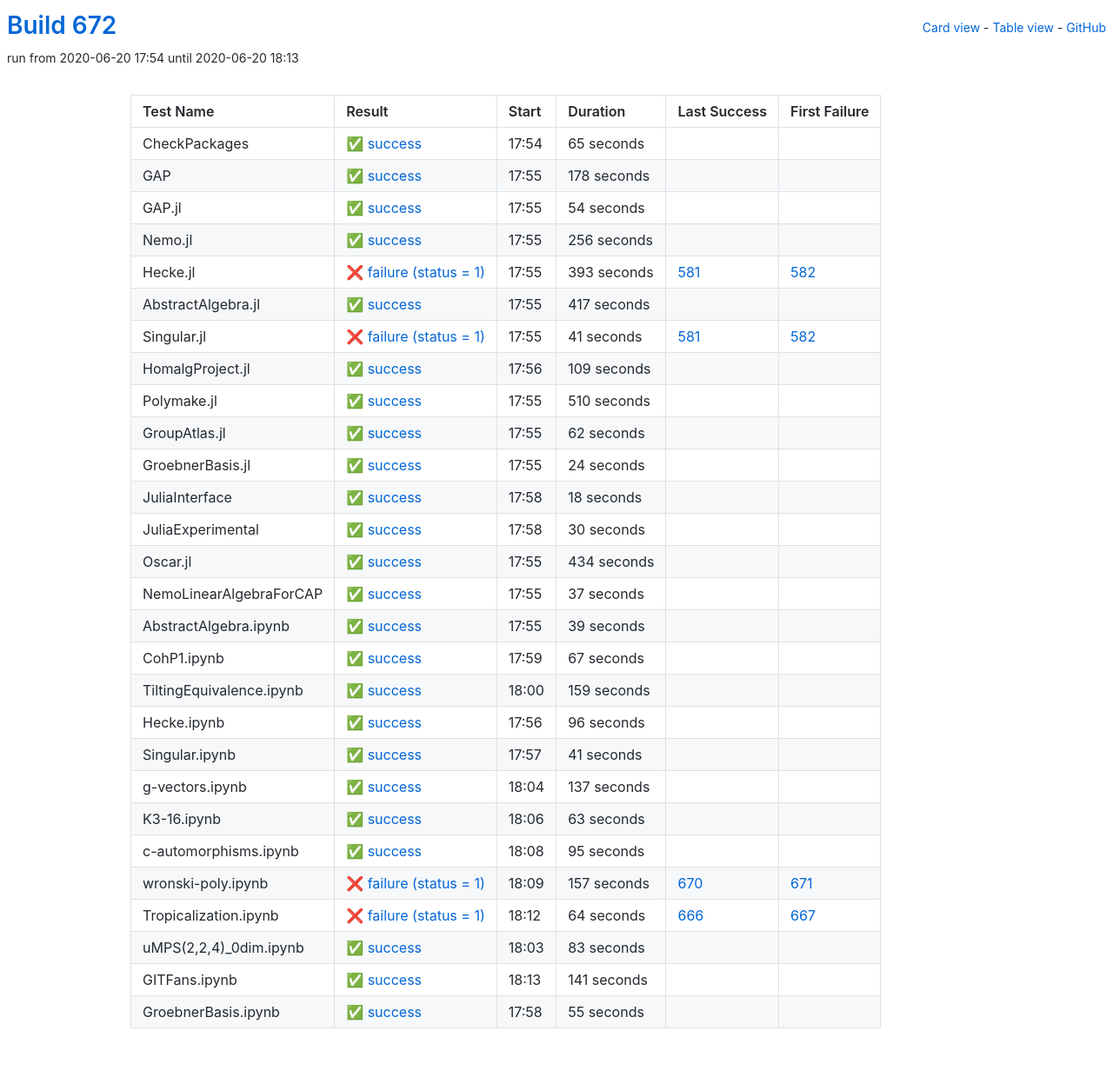
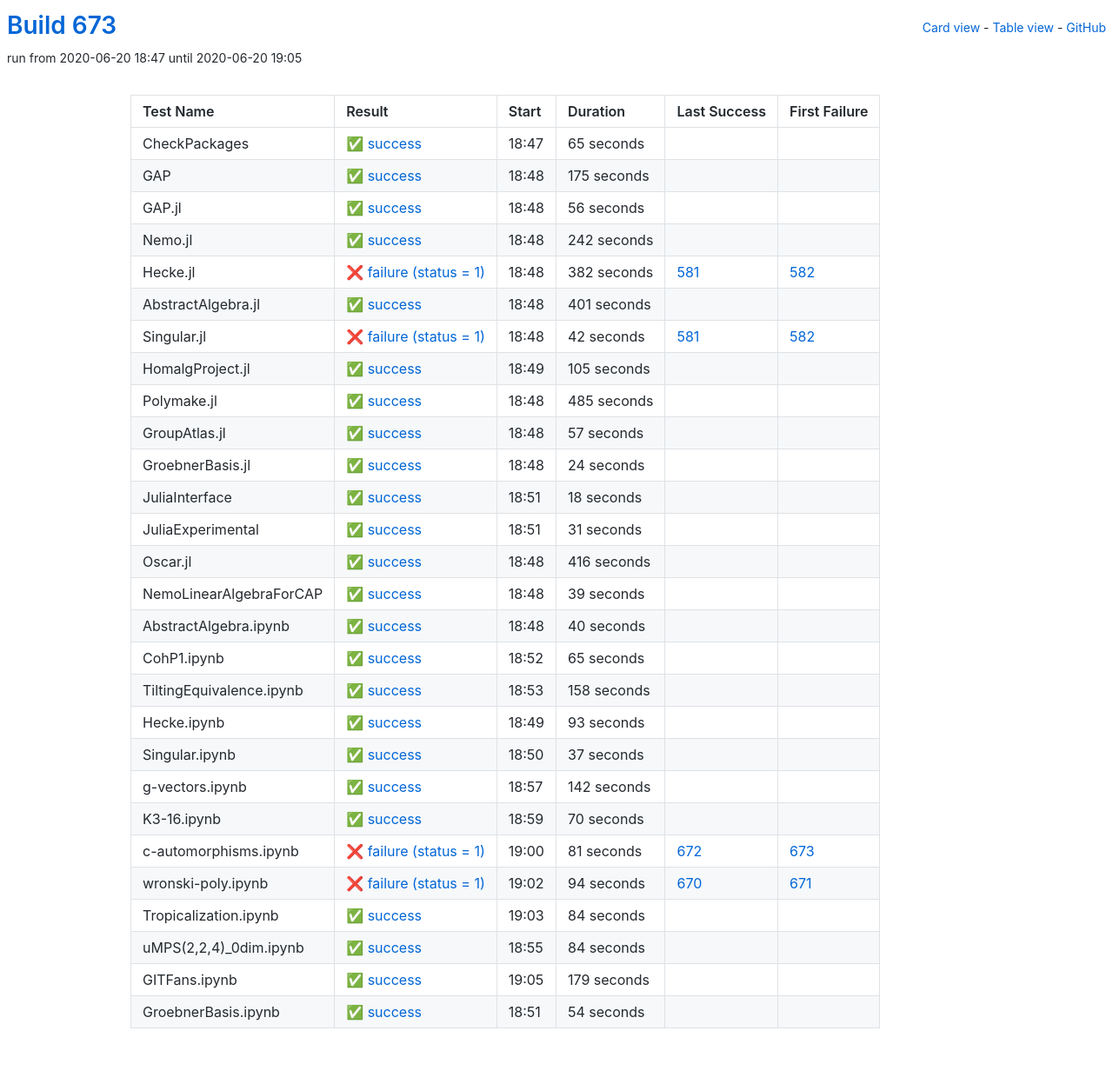
Before and after one commit to oscar-system/oscar-ci-status-1.4, a Jekyll site: the page built from table.html, in a window 1280 px wide. Shown: the whole page at 87% size. Built offline with Jekyll 4.4.1, drawn with Linux system fonts in a browser that asks for light colours.

Commit message:
Build #673

```diff
--- a/_data/ci.yml
+++ b/_data/ci.yml
@@ -1,6 +1,6 @@
 ---
-build: 672
-build_url: https://oscarci.mathematik.uni-kl.de/job/oscar-julia-1.4/672/
+build: 673
+build_url: https://oscarci.mathematik.uni-kl.de/job/oscar-julia-1.4/673/
 job: oscar-julia-1.4
 organization: oscar-system
 repo: oscar-ci-status-1.4
@@ -8,8 +8,8 @@ repourl: https://github.com/oscar-system/oscar-ci-status-1.4
 tests:
 - name: CheckPackages
   id: checkpackages
-  log: https://oscarci.mathematik.uni-kl.de/job/oscar-julia-1.4/672/artifact/logs/build-672/CheckPackages.log
-  start: 2020-06-20 17:54
+  log: https://oscarci.mathematik.uni-kl.de/job/oscar-julia-1.4/673/artifact/logs/build-673/CheckPackages.log
+  start: 2020-06-20 18:47
   success: true
   exitcode: 0
   status: success
@@ -20,116 +20,116 @@ tests:
   first_failure_url:
 - name: GAP
   id: gap
-  log: https://oscarci.mathematik.uni-kl.de/job/oscar-julia-1.4/672/artifact/logs/build-672/GAP.log
-  start: 2020-06-20 17:55
+  log: https://oscarci.mathematik.uni-kl.de/job/oscar-julia-1.4/673/artifact/logs/build-673/GAP.log
+  start: 2020-06-20 18:48
   success: true
   exitcode: 0
   status: success
-  duration: 178
+  duration: 175
   last_success: false
   last_success_url:
   first_failure: false
   first_failure_url:
 - name: GAP.jl
   id: gap-jl
-  log: https://oscarci.mathematik.uni-kl.de/job/oscar-julia-1.4/672/artifact/logs/build-672/GAP.jl.log
-  start: 2020-06-20 17:55
+  log: https://oscarci.mathematik.uni-kl.de/job/oscar-julia-1.4/673/artifact/logs/build-673/GAP.jl.log
+  start: 2020-06-20 18:48
   success: true
   exitcode: 0
   status: success
-  duration: 54
+  duration: 56
   last_success: false
   last_success_url:
   first_failure: false
   first_failure_url:
 - name: Nemo.jl
   id: nemo-jl
-  log: https://oscarci.mathematik.uni-kl.de/job/oscar-julia-1.4/672/artifact/logs/build-672/Nemo.jl.log
-  start: 2020-06-20 17:55
+  log: https://oscarci.mathematik.uni-kl.de/job/oscar-julia-1.4/673/artifact/logs/build-673/Nemo.jl.log
+  start: 2020-06-20 18:48
   success: true
   exitcode: 0
   status: success
-  duration: 256
+  duration: 242
   last_success: false
   last_success_url:
   first_failure: false
   first_failure_url:
 - name: Hecke.jl
   id: hecke-jl
-  log: https://oscarci.mathematik.uni-kl.de/job/oscar-julia-1.4/672/artifact/logs/build-672/Hecke.jl.log
-  start: 2020-06-20 17:55
+  log: https://oscarci.mathematik.uni-kl.de/job/oscar-julia-1.4/673/artifact/logs/build-673/Hecke.jl.log
+  start: 2020-06-20 18:48
   success: false
   exitcode: 1
   status: failure
-  duration: 393
+  duration: 382
   last_success: 581
   last_success_url: https://oscarci.mathematik.uni-kl.de/job/oscar-julia-1.4/581/
   first_failure: 582
   first_failure_url: https://oscarci.mathematik.uni-kl.de/job/oscar-julia-1.4/582/
 - name: AbstractAlgebra.jl
   id: abstractalgebra-jl
-  log: https://oscarci.mathematik.uni-kl.de/job/oscar-julia-1.4/672/artifact/logs/build-672/AbstractAlgebra.jl.log
-  start: 2020-06-20 17:55
+  log: https://oscarci.mathematik.uni-kl.de/job/oscar-julia-1.4/673/artifact/logs/build-673/AbstractAlgebra.jl.log
+  start: 2020-06-20 18:48
   success: true
   exitcode: 0
   status: success
-  duration: 417
+  duration: 401
   last_success: false
   last_success_url:
   first_failure: false
   first_failure_url:
 - name: Singular.jl
   id: singular-jl
-  log: https://oscarci.mathematik.uni-kl.de/job/oscar-julia-1.4/672/artifact/logs/build-672/Singular.jl.log
-  start: 2020-06-20 17:55
+  log: https://oscarci.mathematik.uni-kl.de/job/oscar-julia-1.4/673/artifact/logs/build-673/Singular.jl.log
+  start: 2020-06-20 18:48
   success: false
   exitcode: 1
   status: failure
-  duration: 41
+  duration: 42
   last_success: 581
   last_success_url: https://oscarci.mathematik.uni-kl.de/job/oscar-julia-1.4/581/
   first_failure: 582
   first_failure_url: https://oscarci.mathematik.uni-kl.de/job/oscar-julia-1.4/582/
 - name: HomalgProject.jl
   id: homalgproject-jl
-  log: https://oscarci.mathematik.uni-kl.de/job/oscar-julia-1.4/672/artifact/logs/build-672/HomalgProject.jl.log
-  start: 2020-06-20 17:56
+  log: https://oscarci.mathematik.uni-kl.de/job/oscar-julia-1.4/673/artifact/logs/build-673/HomalgProject.jl.log
+  start: 2020-06-20 18:49
   success: true
   exitcode: 0
   status: success
-  duration: 109
+  duration: 105
   last_success: false
   last_success_url:
   first_failure: false
   first_failure_url:
 - name: Polymake.jl
   id: polymake-jl
-  log: https://oscarci.mathematik.uni-kl.de/job/oscar-julia-1.4/672/artifact/logs/build-672/Polymake.jl.log
-  start: 2020-06-20 17:55
+  log: https://oscarci.mathematik.uni-kl.de/job/oscar-julia-1.4/673/artifact/logs/build-673/Polymake.jl.log
+  start: 2020-06-20 18:48
   success: true
   exitcode: 0
   status: success
-  duration: 510
+  duration: 485
   last_success: false
   last_success_url:
   first_failure: false
   first_failure_url:
 - name: GroupAtlas.jl
   id: groupatlas-jl
-  log: https://oscarci.mathematik.uni-kl.de/job/oscar-julia-1.4/672/artifact/logs/build-672/GroupAtlas.jl.log
-  start: 2020-06-20 17:55
+  log: https://oscarci.mathematik.uni-kl.de/job/oscar-julia-1.4/673/artifact/logs/build-673/GroupAtlas.jl.log
+  start: 2020-06-20 18:48
   success: true
   exitcode: 0
   status: success
-  duration: 62
+  duration: 57
   last_success: false
   last_success_url:
   first_failure: false
   first_failure_url:
 - name: GroebnerBasis.jl
   id: groebnerbasis-jl
-  log: https://oscarci.mathematik.uni-kl.de/job/oscar-julia-1.4/672/artifact/logs/build-672/GroebnerBasis.jl.log
-  start: 2020-06-20 17:55
+  log: https://oscarci.mathematik.uni-kl.de/job/oscar-julia-1.4/673/artifact/logs/build-673/GroebnerBasis.jl.log
+  start: 2020-06-20 18:48
   success: true
   exitcode: 0
   status: success
@@ -140,8 +140,8 @@ tests:
   first_failure_url:
 - name: JuliaInterface
   id: juliainterface
-  log: https://oscarci.mathematik.uni-kl.de/job/oscar-julia-1.4/672/artifact/logs/build-672/JuliaInterface.log
-  start: 2020-06-20 17:58
+  log: https://oscarci.mathematik.uni-kl.de/job/oscar-julia-1.4/673/artifact/logs/build-673/JuliaInterface.log
+  start: 2020-06-20 18:51
   success: true
   exitcode: 0
   status: success
@@ -152,32 +152,92 @@ tests:
   first_failure_url:
 - name: JuliaExperimental
   id: juliaexperimental
-  log: https://oscarci.mathematik.uni-kl.de/job/oscar-julia-1.4/672/artifact/logs/build-672/JuliaExperimental.log
-  start: 2020-06-20 17:58
+  log: https://oscarci.mathematik.uni-kl.de/job/oscar-julia-1.4/673/artifact/logs/build-673/JuliaExperimental.log
+  start: 2020-06-20 18:51
   success: true
   exitcode: 0
   status: success
-  duration: 30
+  duration: 31
   last_success: false
   last_success_url:
   first_failure: false
   first_failure_url:
 - name: Oscar.jl
   id: oscar-jl
-  log: https://oscarci.mathematik.uni-kl.de/job/oscar-julia-1.4/672/artifact/logs/build-672/Oscar.jl.log
-  start: 2020-06-20 17:55
+  log: https://oscarci.mathematik.uni-kl.de/job/oscar-julia-1.4/673/artifact/logs/build-673/Oscar.jl.log
+  start: 2020-06-20 18:48
   success: true
   exitcode: 0
   status: success
-  duration: 434
+  duration: 416
   last_success: false
   last_success_url:
   first_failure: false
   first_failure_url:
 - name: NemoLinearAlgebraForCAP
   id: nemolinearalgebraforcap
-  log: https://oscarci.mathematik.uni-kl.de/job/oscar-julia-1.4/672/artifact/logs/build-672/NemoLinearAlgebraForCAP.log
-  start: 2020-06-20 17:55
+  log: https://oscarci.mathematik.uni-kl.de/job/oscar-julia-1.4/673/artifact/logs/build-673/NemoLinearAlgebraForCAP.log
+  start: 2020-06-20 18:48
+  success: true
+  exitcode: 0
+  status: success
+  duration: 39
+  last_success: false
+  last_success_url:
+  first_failure: false
+  first_failure_url:
+- name: AbstractAlgebra.ipynb
+  id: abstractalgebra-ipynb
+  log: https://oscarci.mathematik.uni-kl.de/job/oscar-julia-1.4/673/artifact/logs/build-673/AbstractAlgebra.ipynb.log
+  start: 2020-06-20 18:48
+  success: true
+  exitcode: 0
+  status: success
+  duration: 40
+  last_success: false
+  last_success_url:
+  first_failure: false
+  first_failure_url:
+- name: CohP1.ipynb
+  id: cohp1-ipynb
+  log: https://oscarci.mathematik.uni-kl.de/job/oscar-julia-1.4/673/artifact/logs/build-673/CohP1.ipynb.log
+  start: 2020-06-20 18:52
+  success: true
+  exitcode: 0
+  status: success
+  duration: 65
+  last_success: false
+  last_success_url:
+  first_failure: false
+  first_failure_url:
+- name: TiltingEquivalence.ipynb
+  id: tiltingequivalence-ipynb
+  log: https://oscarci.mathematik.uni-kl.de/job/oscar-julia-1.4/673/artifact/logs/build-673/TiltingEquivalence.ipynb.log
+  start: 2020-06-20 18:53
+  success: true
+  exitcode: 0
+  status: success
+  duration: 158
+  last_success: false
+  last_success_url:
+  first_failure: false
+  first_failure_url:
+- name: Hecke.ipynb
+  id: hecke-ipynb
+  log: https://oscarci.mathematik.uni-kl.de/job/oscar-julia-1.4/673/artifact/logs/build-673/Hecke.ipynb.log
+  start: 2020-06-20 18:49
+  success: true
+  exitcode: 0
+  status: success
+  duration: 93
+  last_success: false
+  last_success_url:
+  first_failure: false
+  first_failure_url:
+- name: Singular.ipynb
+  id: singular-ipynb
+  log: https://oscarci.mathematik.uni-kl.de/job/oscar-julia-1.4/673/artifact/logs/build-673/Singular.ipynb.log
+  start: 2020-06-20 18:50
   success: true
   exitcode: 0
   status: success
@@ -186,158 +246,98 @@ tests:
   last_success_url:
   first_failure: false
   first_failure_url:
-- name: AbstractAlgebra.ipynb
-  id: abstractalgebra-ipynb
-  log: https://oscarci.mathematik.uni-kl.de/job/oscar-julia-1.4/672/artifact/logs/build-672/AbstractAlgebra.ipynb.log
-  start: 2020-06-20 17:55
+- name: g-vectors.ipynb
+  id: g-vectors-ipynb
+  log: https://oscarci.mathematik.uni-kl.de/job/oscar-julia-1.4/673/artifact/logs/build-673/g-vectors.ipynb.log
+  start: 2020-06-20 18:57
   success: true
   exitcode: 0
   status: success
-  duration: 39
-  last_success: false
-  last_success_url:
-  first_failure: false
-  first_failure_url:
-- name: CohP1.ipynb
-  id: cohp1-ipynb
-  log: https://oscarci.mathematik.uni-kl.de/job/oscar-julia-1.4/672/artifact/logs/build-672/CohP1.ipynb.log
-  start: 2020-06-20 17:59
-  success: true
-  exitcode: 0
-  status: success
-  duration: 67
-  last_success: false
-  last_success_url:
-  first_failure: false
-  first_failure_url:
-- name: TiltingEquivalence.ipynb
-  id: tiltingequivalence-ipynb
-  log: https://oscarci.mathematik.uni-kl.de/job/oscar-julia-1.4/672/artifact/logs/build-672/TiltingEquivalence.ipynb.log
-  start: 2020-06-20 18:00
-  success: true
-  exitcode: 0
-  status: success
-  duration: 159
-  last_success: false
-  last_success_url:
-  first_failure: false
-  first_failure_url:
-- name: Hecke.ipynb
-  id: hecke-ipynb
-  log: https://oscarci.mathematik.uni-kl.de/job/oscar-julia-1.4/672/artifact/logs/build-672/Hecke.ipynb.log
-  start: 2020-06-20 17:56
-  success: true
-  exitcode: 0
-  status: success
-  duration: 96
-  last_success: false
-  last_success_url:
-  first_failure: false
-  first_failure_url:
-- name: Singular.ipynb
-  id: singular-ipynb
-  log: https://oscarci.mathematik.uni-kl.de/job/oscar-julia-1.4/672/artifact/logs/build-672/Singular.ipynb.log
-  start: 2020-06-20 17:57
-  success: true
-  exitcode: 0
-  status: success
-  duration: 41
-  last_success: false
-  last_success_url:
-  first_failure: false
-  first_failure_url:
-- name: g-vectors.ipynb
-  id: g-vectors-ipynb
-  log: https://oscarci.mathematik.uni-kl.de/job/oscar-julia-1.4/672/artifact/logs/build-672/g-vectors.ipynb.log
-  start: 2020-06-20 18:04
-  success: true
-  exitcode: 0
-  status: success
-  duration: 137
+  duration: 142
   last_success: false
   last_success_url:
   first_failure: false
   first_failure_url:
 - name: K3-16.ipynb
   id: k3-16-ipynb
-  log: https://oscarci.mathematik.uni-kl.de/job/oscar-julia-1.4/672/artifact/logs/build-672/K3-16.ipynb.log
-  start: 2020-06-20 18:06
+  log: https://oscarci.mathematik.uni-kl.de/job/oscar-julia-1.4/673/artifact/logs/build-673/K3-16.ipynb.log
+  start: 2020-06-20 18:59
   success: true
   exitcode: 0
   status: success
-  duration: 63
+  duration: 70
   last_success: false
   last_success_url:
   first_failure: false
   first_failure_url:
 - name: c-automorphisms.ipynb
   id: c-automorphisms-ipynb
-  log: https://oscarci.mathematik.uni-kl.de/job/oscar-julia-1.4/672/artifact/logs/build-672/c-automorphisms.ipynb.log
-  start: 2020-06-20 18:08
-  success: true
-  exitcode: 0
-  status: success
-  duration: 95
-  last_success: false
-  last_success_url:
-  first_failure: false
-  first_failure_url:
-- name: wronski-poly.ipynb
-  id: wronski-poly-ipynb
-  log: https://oscarci.mathematik.uni-kl.de/job/oscar-julia-1.4/672/artifact/logs/build-672/wronski-poly.ipynb.log
-  start: 2020-06-20 18:09
+  log: https://oscarci.mathematik.uni-kl.de/job/oscar-julia-1.4/673/artifact/logs/build-673/c-automorphisms.ipynb.log
+  start: 2020-06-20 19:00
   success: false
   exitcode: 1
   status: failure
-  duration: 157
+  duration: 81
+  last_success: 672
+  last_success_url: https://oscarci.mathematik.uni-kl.de/job/oscar-julia-1.4/672/
+  first_failure: 673
+  first_failure_url: https://oscarci.mathematik.uni-kl.de/job/oscar-julia-1.4/673/
+- name: wronski-poly.ipynb
+  id: wronski-poly-ipynb
+  log: https://oscarci.mathematik.uni-kl.de/job/oscar-julia-1.4/673/artifact/logs/build-673/wronski-poly.ipynb.log
+  start: 2020-06-20 19:02
+  success: false
+  exitcode: 1
+  status: failure
+  duration: 94
   last_success: 670
   last_success_url: https://oscarci.mathematik.uni-kl.de/job/oscar-julia-1.4/670/
   first_failure: 671
   first_failure_url: https://oscarci.mathematik.uni-kl.de/job/oscar-julia-1.4/671/
 - name: Tropicalization.ipynb
   id: tropicalization-ipynb
-  log: https://oscarci.mathematik.uni-kl.de/job/oscar-julia-1.4/672/artifact/logs/build-672/Tropicalization.ipynb.log
-  start: 2020-06-20 18:12
-  success: false
-  exitcode: 1
-  status: failure
-  duration: 64
-  last_success: 666
-  last_success_url: https://oscarci.mathematik.uni-kl.de/job/oscar-julia-1.4/666/
-  first_failure: 667
-  first_failure_url: https://oscarci.mathematik.uni-kl.de/job/oscar-julia-1.4/667/
-- name: uMPS(2,2,4)_0dim.ipynb
-  id: umps-2-2-4-0dim-ipynb
-  log: https://oscarci.mathematik.uni-kl.de/job/oscar-julia-1.4/672/artifact/logs/build-672/uMPS-2-2-4-_0dim.ipynb.log
-  start: 2020-06-20 18:03
+  log: https://oscarci.mathematik.uni-kl.de/job/oscar-julia-1.4/673/artifact/logs/build-673/Tropicalization.ipynb.log
+  start: 2020-06-20 19:03
   success: true
   exitcode: 0
   status: success
-  duration: 83
+  duration: 84
+  last_success: false
+  last_success_url:
+  first_failure: false
+  first_failure_url:
+- name: uMPS(2,2,4)_0dim.ipynb
+  id: umps-2-2-4-0dim-ipynb
+  log: https://oscarci.mathematik.uni-kl.de/job/oscar-julia-1.4/673/artifact/logs/build-673/uMPS-2-2-4-_0dim.ipynb.log
+  start: 2020-06-20 18:55
+  success: true
+  exitcode: 0
+  status: success
+  duration: 84
   last_success: false
   last_success_url:
   first_failure: false
   first_failure_url:
 - name: GITFans.ipynb
   id: gitfans-ipynb
-  log: https://oscarci.mathematik.uni-kl.de/job/oscar-julia-1.4/672/artifact/logs/build-672/GITFans.ipynb.log
-  start: 2020-06-20 18:13
+  log: https://oscarci.mathematik.uni-kl.de/job/oscar-julia-1.4/673/artifact/logs/build-673/GITFans.ipynb.log
+  start: 2020-06-20 19:05
   success: true
   exitcode: 0
   status: success
-  duration: 141
+  duration: 179
   last_success: false
   last_success_url:
   first_failure: false
   first_failure_url:
 - name: GroebnerBasis.ipynb
   id: groebnerbasis-ipynb
-  log: https://oscarci.mathematik.uni-kl.de/job/oscar-julia-1.4/672/artifact/logs/build-672/GroebnerBasis.ipynb.log
-  start: 2020-06-20 17:58
+  log: https://oscarci.mathematik.uni-kl.de/job/oscar-julia-1.4/673/artifact/logs/build-673/GroebnerBasis.ipynb.log
+  start: 2020-06-20 18:51
   success: true
   exitcode: 0
   status: success
-  duration: 55
+  duration: 54
   last_success: false
   last_success_url:
   first_failure: false
```
Also changed, not shown: README.md.
